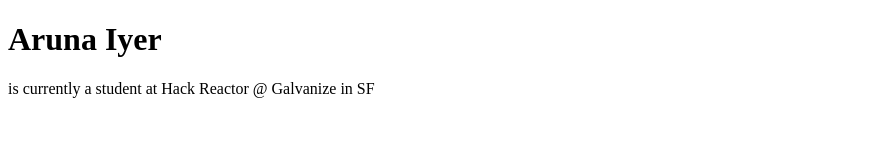
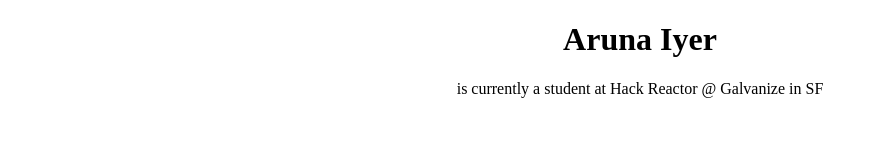
Before and after one commit to arunaskiyer/arunaskiyer-personal-site, a plain HTML site: page index.html in a window 1280 px wide. Shown: the whole page, without its empty margins (0-878 px from the left). Drawn offline with Linux system fonts and the light colour scheme.

Commit message:
initial information

```diff
--- a/index.html
+++ b/index.html
@@ -5,8 +5,9 @@
 </head>
 <body>
 
+<center>
 <h1>Aruna Iyer</h1>
 <p>is currently a student at Hack Reactor @ Galvanize in SF</p>
-<script>alert('Random Javascript!');</script>
+</center>
 </body>
 </html>
```
